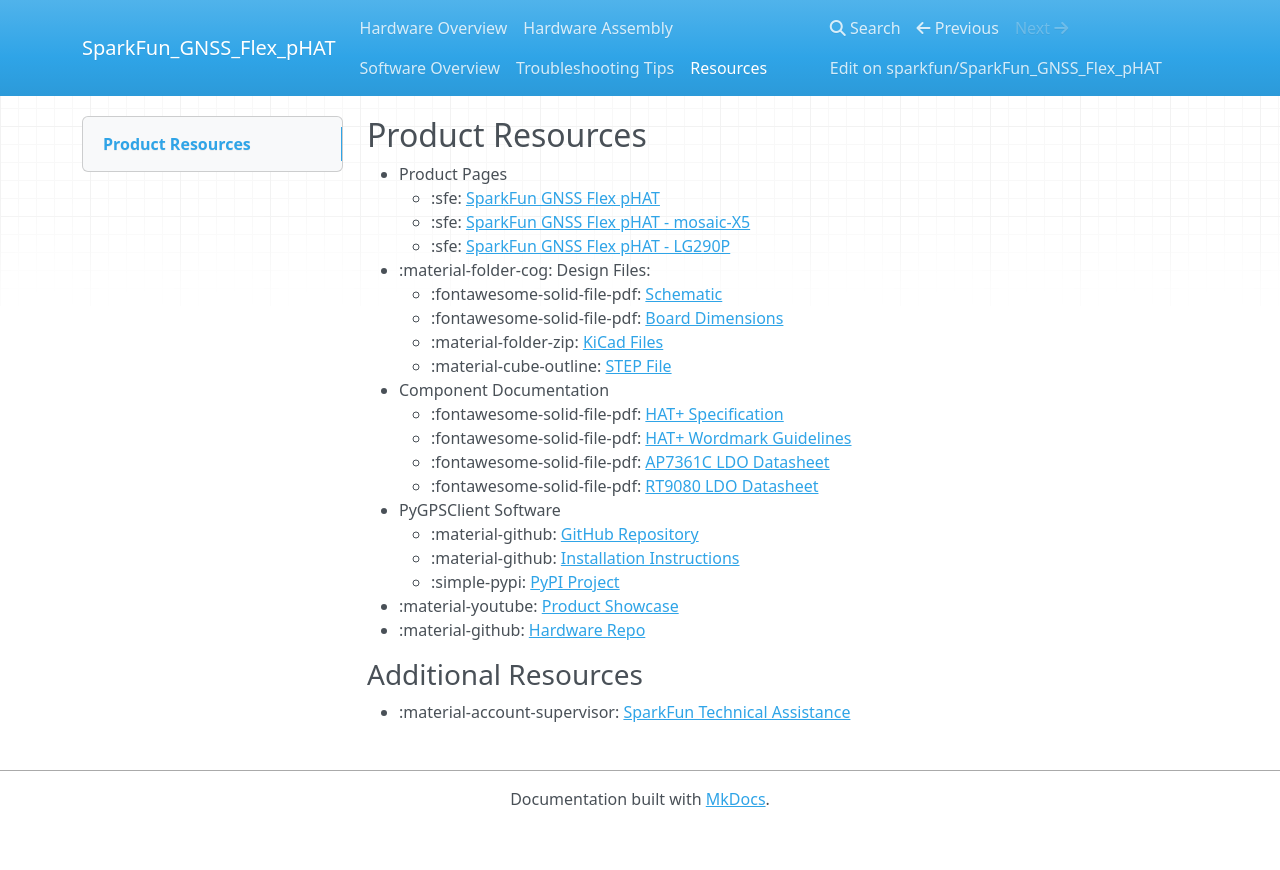
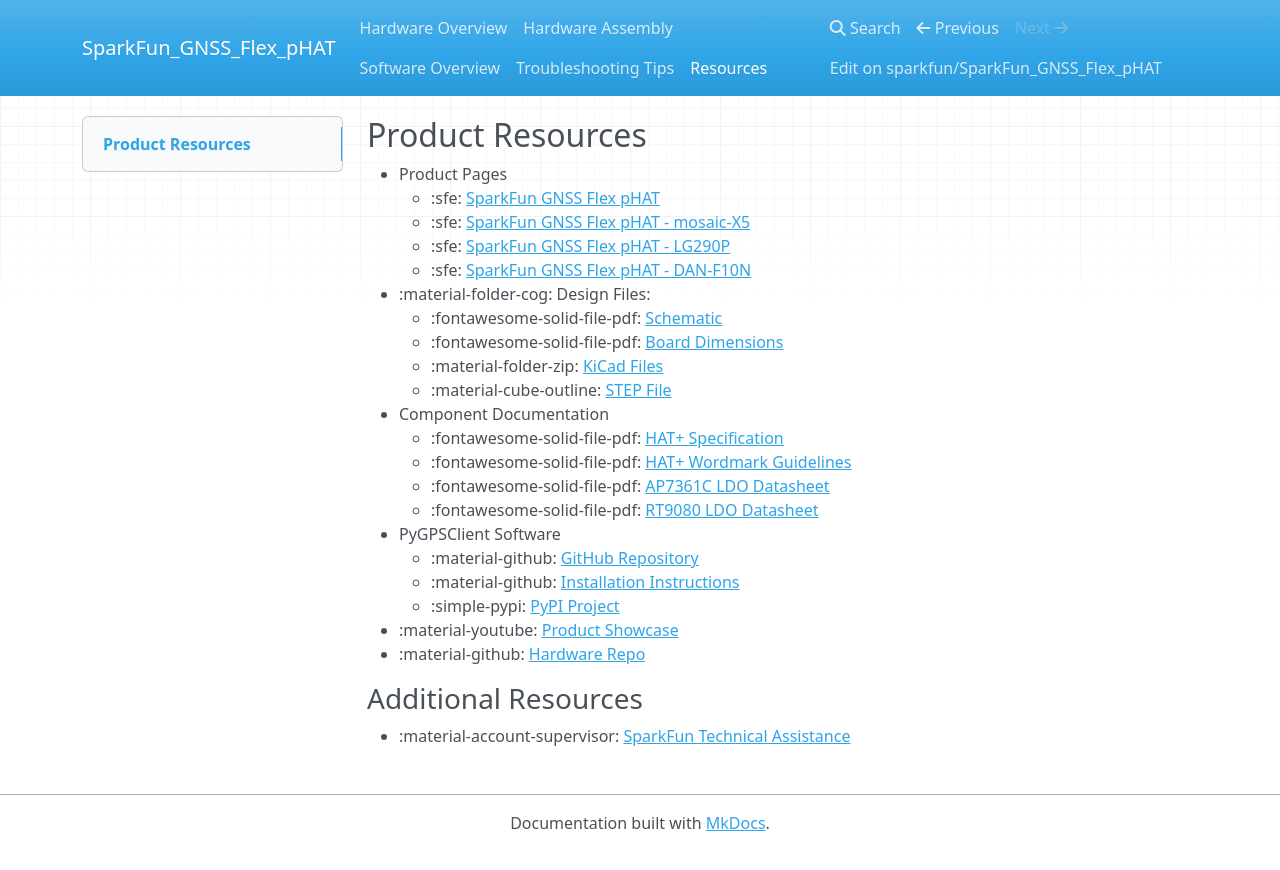
Before and after one commit to sparkfun/SparkFun_GNSS_Flex_pHAT, an MkDocs documentation site: the page built from docs/resources.md, in a window 1280 px wide. Shown: the top 870 px of the page. Built offline with MkDocs 1.6.1, drawn with Linux system fonts in a browser that asks for light colours; nearby versions of some CDN libraries.

Commit message:
Add DAN-F10N
Add links to DAN-F10N kit

```diff
--- a/docs/resources.md
+++ b/docs/resources.md
@@ -4,6 +4,7 @@
 	- :sfe: [SparkFun GNSS Flex pHAT](https://www.sparkfun.com/sparkfun-gnss-flex-phat.html)
 	- :sfe: [SparkFun GNSS Flex pHAT - mosaic-X5](https://www.sparkfun.com/sparkfun-gnss-flex-phat-mosaic-x5.html)
 	- :sfe: [SparkFun GNSS Flex pHAT - LG290P](https://www.sparkfun.com/sparkfun-gnss-flex-phat-lg290p.html)
+	- :sfe: [SparkFun GNSS Flex pHAT - DAN-F10N](https://www.sparkfun.com/sparkfun-gnss-flex-phat-dan-f10n.html)
 - :material-folder-cog: Design Files:
 	- :fontawesome-solid-file-pdf: [Schematic](./assets/board_files/schematic.pdf)
 	- :fontawesome-solid-file-pdf: [Board Dimensions](./assets/board_files/dimensions.pdf)
```
Also changed, not shown: README.md (+1 -0 lines).
